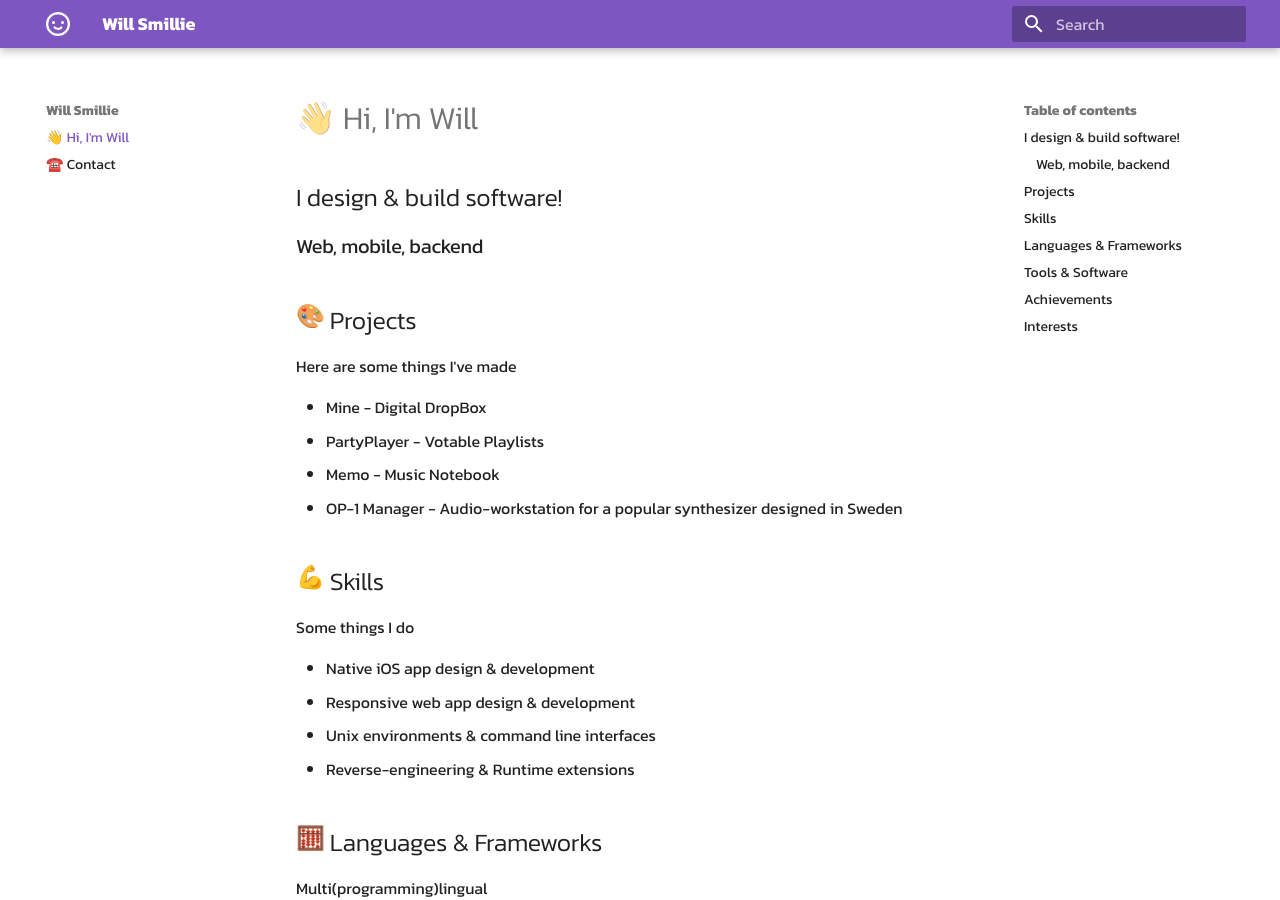
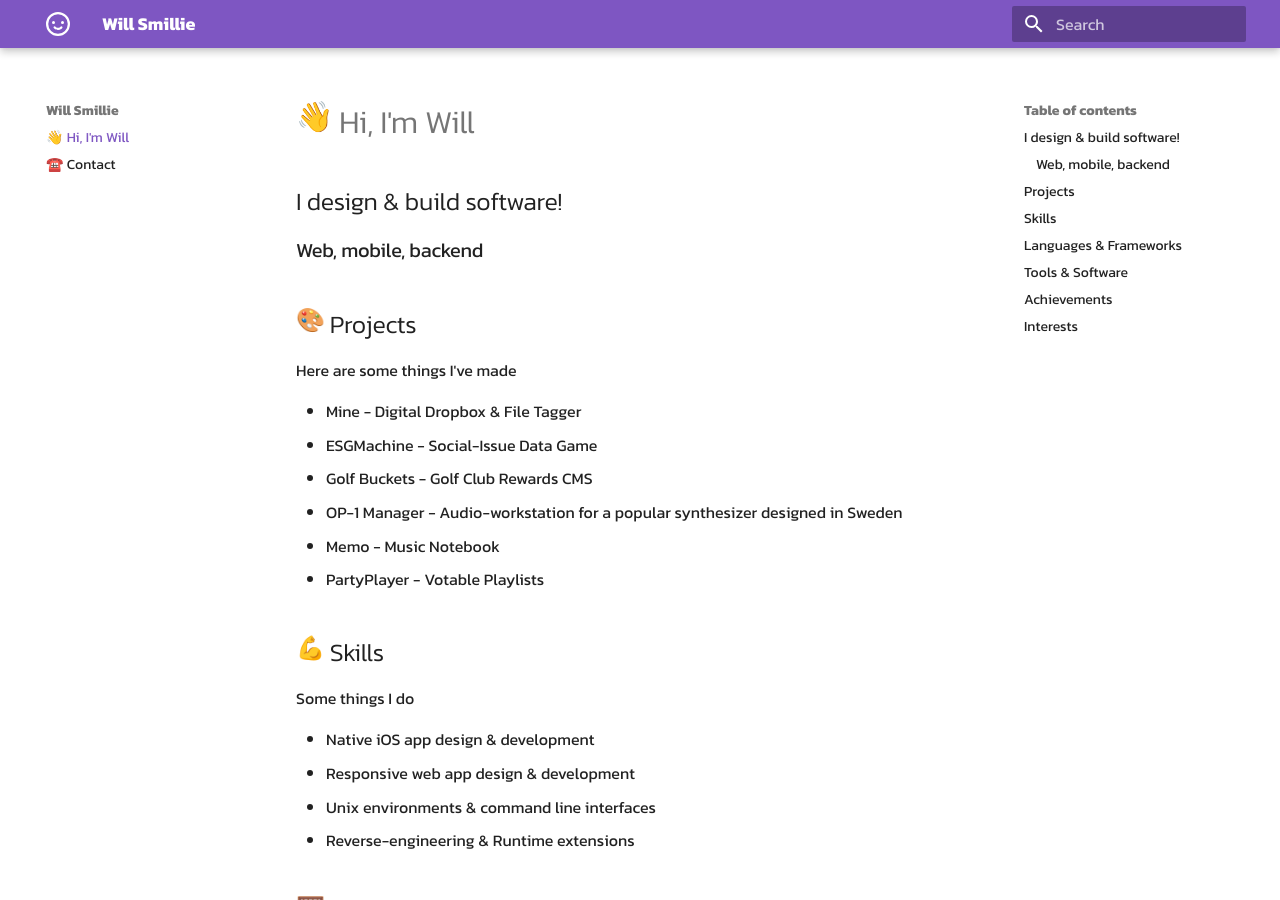
Before and after one commit to willsmillie/portfolio, an MkDocs documentation site: the page built from docs/index.md, in a window 1280 px wide and 900 px high. Built offline with MkDocs 1.6.1 and Material for MkDocs 9.7.7, drawn with Linux system fonts in a browser that asks for light colours; emoji names are drawn with the system emoji font.

Commit message:
add projects

```diff
--- a/docs/index.md
+++ b/docs/index.md
@@ -1,4 +1,4 @@
-# 👋 Hi, I'm Will
+# :wave: Hi, I'm Will
 
 ## I design & build software!
 
@@ -8,10 +8,12 @@
 
 Here are some things I've made
 
-- Mine - Digital DropBox
+- Mine - Digital Dropbox & File Tagger
+- ESGMachine - Social-Issue Data Game
+- Golf Buckets - Golf Club Rewards CMS
+- OP-1 Manager - Audio-workstation for a popular synthesizer designed in Sweden
+- Memo - Music Notebook
 - PartyPlayer - Votable Playlists
-- Memo - Music Notebook
-- OP-1 Manager - Audio-workstation for a popular synthesizer designed in Sweden
 
 ## :muscle: Skills
 
```
